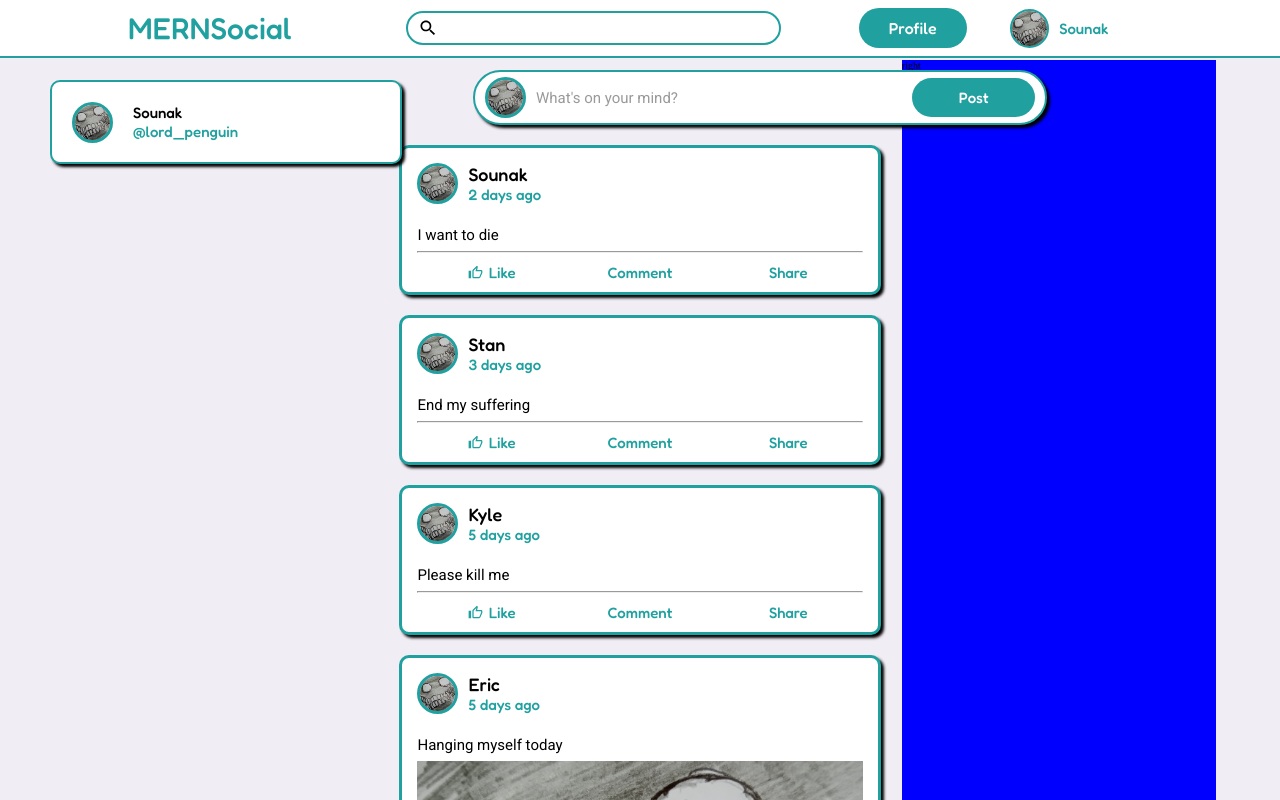
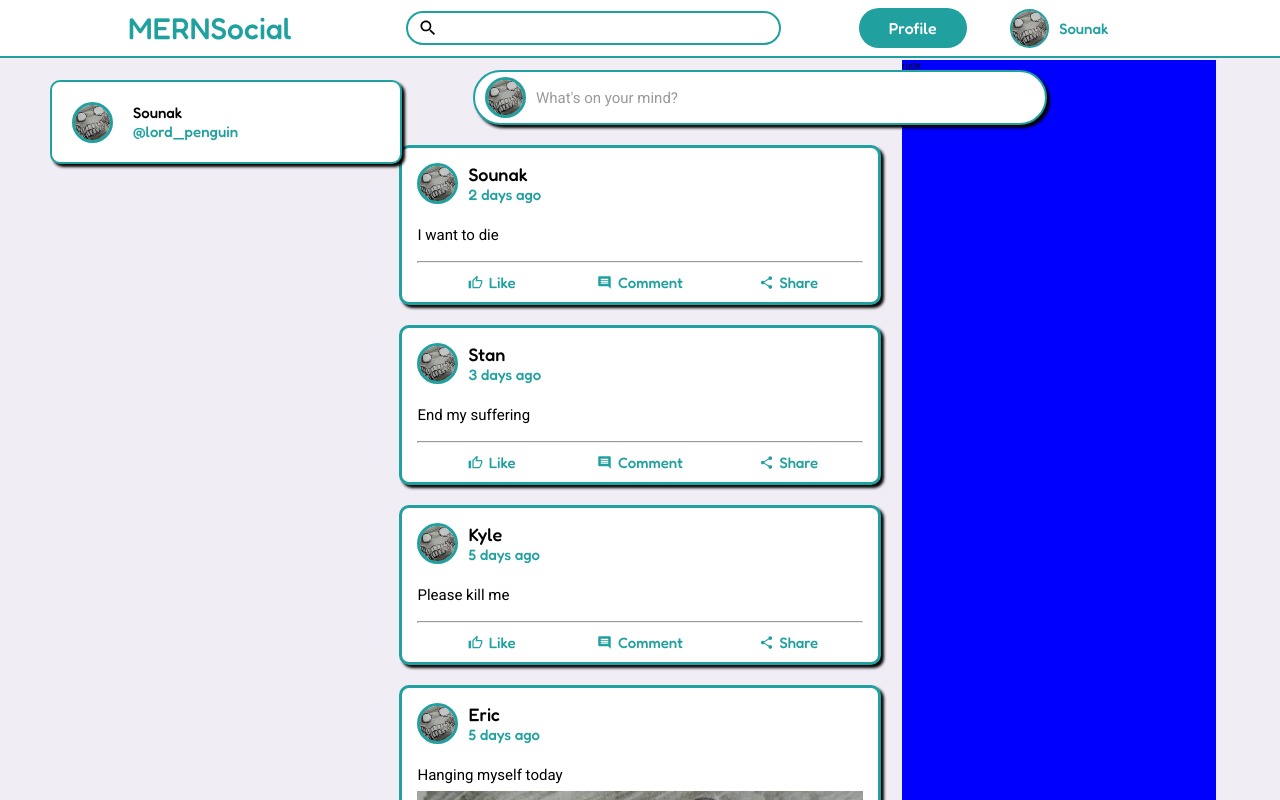
Before and after one commit to SounakPurkayastha/MERNSocial, a React (Create React App) app in the folder client/: page / in a window 1280 px wide. Shown: the top 800 px of the page. Built offline with nearby package versions, Linux system fonts and the light colour scheme.

Commit message:
Key added to Post item. Like functionality added

```diff
--- a/client/src/components/Center.jsx
+++ b/client/src/components/Center.jsx
@@ -10,6 +10,7 @@ const Center = (props) => {
       {props.currentPosts.map((post) => {
         return (
           <Post
+            key={post.id}
             username={post.username}
             age={post.age}
             text={post.text}
--- a/client/src/components/ModalBox.css
+++ b/client/src/components/ModalBox.css
@@ -58,14 +58,25 @@
   left: 47rem;
   padding: 1rem 4rem 1rem 4rem;
   border-radius: 3rem;
+  font-size: 1.5rem;
+  font-family: Fredoka;
+}
+
+.modal-post-button[type="submit"] {
   border: solid #21a0a0 0.3rem;
   background-color: #21a0a0;
   color: white;
-  font-size: 1.5rem;
-  font-family: Fredoka;
+
+  cursor: pointer;
 }
 
 .modal-post-button:hover {
   background-color: white;
   color: #21a0a0;
 }
+
+.modal-post-button[type="button"] {
+  border: solid #dbe4e4 0.3rem;
+  background-color: #dbe4e4;
+  color: #999999;
+}
--- a/client/src/components/ModalBox.jsx
+++ b/client/src/components/ModalBox.jsx
@@ -22,7 +22,7 @@ const ModalBox = (props) => {
           placeholder="What's on your mind?"
           value={text}
         ></textarea>
-        <button type="submit" className="modal-post-button">
+        <button type={text ? "submit" : "button"} className="modal-post-button">
           Post
         </button>
       </form>
--- a/client/src/components/Post.css
+++ b/client/src/components/Post.css
@@ -80,3 +80,32 @@
   width: 100%;
   padding-bottom: 1rem;
 }
+.post-reactions {
+  display: flex;
+  font-size: 1.5rem;
+  justify-content: flex-start;
+  margin-bottom: 1rem;
+}
+
+.postcard-comment-icon {
+  margin-right: 0.6rem;
+}
+
+.postcard-share-icon {
+  margin-right: 0.6rem;
+}
+
+.like-count {
+  display: flex;
+  align-items: center;
+  justify-content: space-between;
+  width: 3rem;
+}
+
+.like-count-icon {
+  background-color: #21a0a0;
+  padding: 0.5rem;
+  border-radius: 50%;
+  margin-right: 0.5rem;
+  color: white;
+}
--- a/client/src/components/Post.jsx
+++ b/client/src/components/Post.jsx
@@ -1,7 +1,19 @@
 import "./Post.css";
 import ThumbUpOutlinedIcon from "@mui/icons-material/ThumbUpOutlined";
+import CommentIcon from "@mui/icons-material/Comment";
+import ShareIcon from "@mui/icons-material/Share";
+import ThumbUpIcon from "@mui/icons-material/ThumbUp";
+import { useState } from "react";
 
 const Post = (props) => {
+  let [likes, setLikes] = useState(0);
+  let [liked, setLiked] = useState(false);
+
+  const likeButtonHandler = () => {
+    setLiked(!liked);
+    liked ? setLikes(likes - 1) : setLikes(likes + 1);
+  };
+
   return (
     <div className="post-container">
       <div className="post-top-content">
@@ -15,14 +27,30 @@ const Post = (props) => {
       {props.imageUrl ? (
         <img className="post-image" src={props.imageUrl} />
       ) : null}
+      <div className="post-reactions">
+        {likes != 0 ? (
+          <div className="like-count">
+            <ThumbUpIcon className="like-count-icon" />
+            {likes}
+          </div>
+        ) : null}
+      </div>
       <hr />
       <div className="post-buttons">
-        <button className="post-card-button">
-          <ThumbUpOutlinedIcon className="post-card-button-icon" />
+        <button className="post-card-button" onClick={likeButtonHandler}>
+          {liked ? (
+            <ThumbUpIcon className="post-card-button-icon" />
+          ) : (
+            <ThumbUpOutlinedIcon className="post-card-button-icon" />
+          )}
           Like
         </button>
-        <button className="post-card-button">Comment</button>
-        <button className="post-card-button">Share</button>
+        <button className="post-card-button">
+          <CommentIcon className="postcard-comment-icon" /> Comment
+        </button>
+        <button className="post-card-button">
+          <ShareIcon className="postcard-share-icon" /> Share
+        </button>
       </div>
     </div>
   );
--- a/client/src/components/PostBox.css
+++ b/client/src/components/PostBox.css
@@ -16,18 +16,6 @@
   left: 47.3rem;
 }
 
-.post-button {
-  padding: 1rem 3rem;
-  border-radius: 2rem;
-  border: none;
-  background-color: #21a0a0;
-  font-family: Fredoka;
-  color: white;
-  font-size: 1.5rem;
-  margin-right: 1rem;
-  flex: 1;
-}
-
 .postbox-img {
   height: 3.5rem;
   width: 3.5rem;
--- a/client/src/components/PostBox.jsx
+++ b/client/src/components/PostBox.jsx
@@ -8,7 +8,6 @@ const PostBox = (props) => {
         <span className="post-prompt" onClick={props.clickHandler}>
           What's on your mind?
         </span>
-        <button className="post-button">Post</button>
       </div>
     </div>
   );
--- a/client/src/pages/Home.jsx
+++ b/client/src/pages/Home.jsx
@@ -10,27 +10,32 @@ import { useState } from "react";
 const Home = () => {
   const posts = [
     {
+      id: 1,
       username: "Sounak",
       age: "2 days ago",
       text: "I want to die",
     },
     {
+      id: 2,
       username: "Stan",
       age: "3 days ago",
       text: "End my suffering",
     },
     {
+      id: 3,
       username: "Kyle",
       age: "5 days ago",
       text: "Please kill me",
     },
     {
+      id: 4,
       username: "Eric",
       age: "5 days ago",
       text: "Hanging myself today",
       imageUrl: "assets/dp.jpg",
     },
     {
+      id: 5,
       username: "Kenny",
       age: "7 days ago",
       text: "Some dummy text",
```
